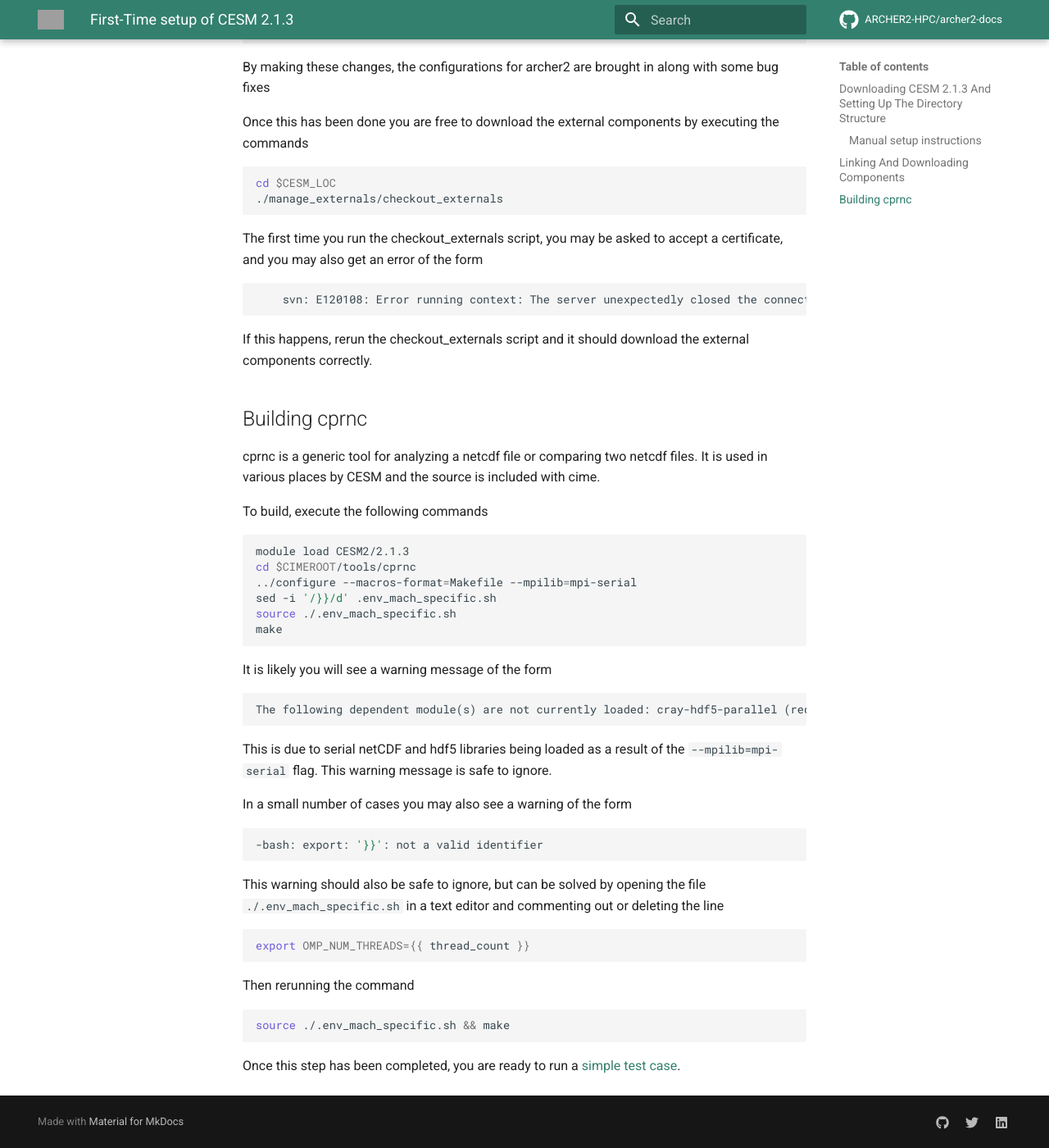
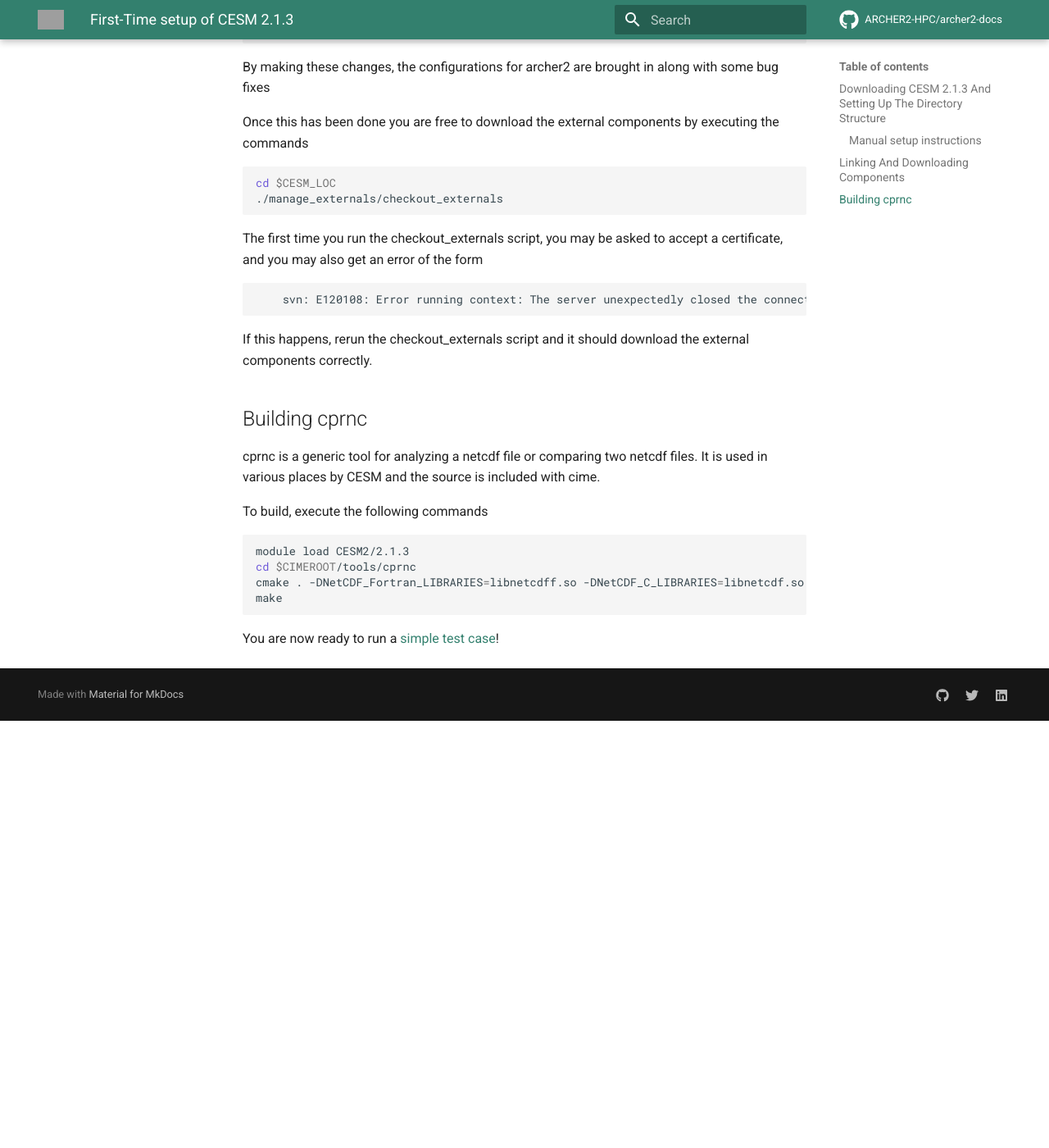
Before and after one commit to ARCHER2-HPC/archer2-docs, an MkDocs documentation site: the page built from docs/research-software/cesm213_setup.md, in a window 1280 px wide and 1400 px high, scrolled down 2987 px. Shown: the whole window at 82% size. Built offline with MkDocs 1.6.1 and Material for MkDocs 9.7.7, drawn with Linux system fonts in a browser that asks for light colours; comment, search, counter and statistics services are not loaded; after the commit the page ends 3866 px from its top, so only the background shows below that; grey boxes are pictures that could not be loaded.

Commit message:
Updates build instructions for cprnc

````diff
--- a/docs/research-software/cesm213_setup.md
+++ b/docs/research-software/cesm213_setup.md
@@ -148,13 +148,11 @@
 ```bash
 module load CESM2/2.1.3
 cd $CIMEROOT/tools/cprnc
-../configure --macros-format=Makefile --mpilib=mpi-serial
-sed -i '/}}/d' .env_mach_specific.sh
-source ./.env_mach_specific.sh
+cmake . -DNetCDF_Fortran_LIBRARIES=libnetcdff.so -DNetCDF_C_LIBRARIES=libnetcdf.so
 make
 ```
 
-It is likely you will see a warning message of the form
+<!-- It is likely you will see a warning message of the form
 
 ```
 The following dependent module(s) are not currently loaded: cray-hdf5-parallel (required by: CESM2/2.1.3), cray-netcdf-hdf5parallel (required by: CESM2/2.1.3), cray-parallel-netcdf (required by: CESM2/2.1.3)
@@ -178,6 +176,6 @@
 
 ```bash
 source ./.env_mach_specific.sh && make
-```
+``` -->
 
-Once this step has been completed, you are ready to run a [simple test case](cesm213_run.md).
+You are now ready to run a [simple test case](cesm213_run.md)!
````
